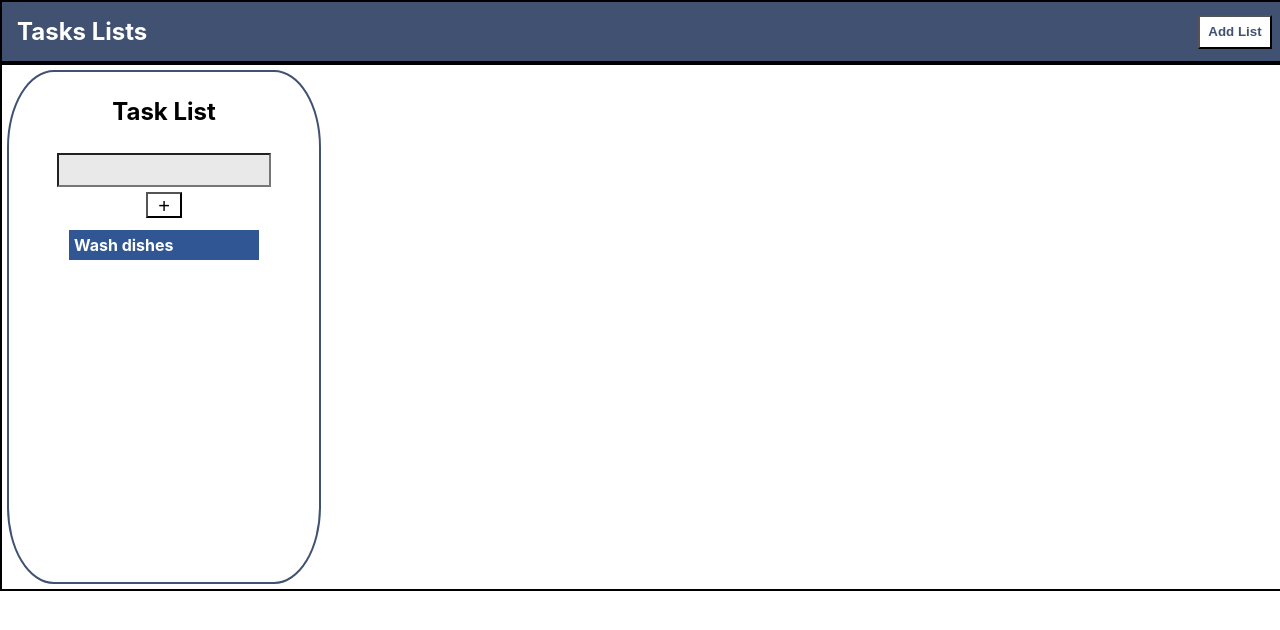
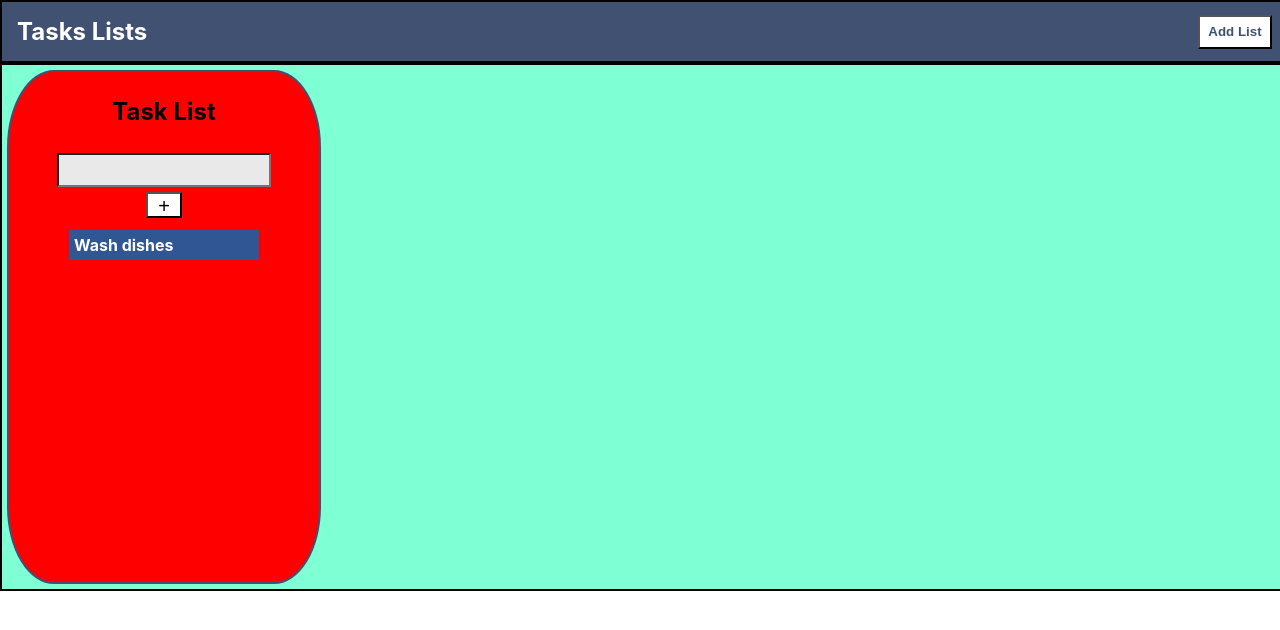
Before and after one commit to oddporson/todo-app-react, a React (Create React App) app: page / in a window 1280 px wide. Shown: the top 630 px of the page. Built offline with nearby package versions, Linux system fonts and the light colour scheme.

Commit message:
reorganized again

```diff
--- a/src/App.jsx
+++ b/src/App.jsx
@@ -7,8 +7,6 @@ import NavBar from "./components/NavBar";
 import TodoCardList from "./components/TodoCardList";
 
 const App = () => {
-  const { cards, setCards } = useState([]);
-
   return (
     <main>
       <NavBar />
--- a/src/components/TodoCardList.jsx
+++ b/src/components/TodoCardList.jsx
@@ -1,8 +1,10 @@
+import "./todocardlist.css";
+
 import TodoCardListItem from "./TodoCardListItem";
 
 const TodoCardList = () => {
   return (
-    <section>
+    <section className="cardlist">
       <TodoCardListItem title="Task List" />
     </section>
   );
--- a/src/components/TodoCardListItem.jsx
+++ b/src/components/TodoCardListItem.jsx
@@ -1,18 +1,15 @@
 import "./todocardlistitem.css";
 import TodoForm from "./TodoForm";
+import TodoList from "./TodoList";
 
-const TodoCard = (props) => {
+const TodoCardListItem = (props) => {
   return (
-    <section className="cardlist">
-      <div className="card">
-        <h2>{props.title}</h2>
-        <TodoForm />
-        <ul>
-          <li>Wash dishes</li>
-        </ul>
-      </div>
-    </section>
+    <div className="card">
+      <h2>{props.title}</h2>
+      <TodoForm />
+      <TodoList />
+    </div>
   );
 };
 
-export default TodoCard;
+export default TodoCardListItem;
--- /dev/null
+++ b/src/components/TodoList.jsx
@@ -0,0 +1,11 @@
+import "./todolist.css";
+
+const TodoList = () => {
+  return (
+    <ul>
+      <li>Wash dishes</li>
+    </ul>
+  );
+};
+
+export default TodoList;
--- a/src/components/todocardlist.css
+++ b/src/components/todocardlist.css
@@ -0,0 +1,6 @@
+.cardlist {
+  border: solid 2px black;
+  width: 100%;
+  height: 100%;
+  background-color:aquamarine
+}
--- a/src/components/todocardlistitem.css
+++ b/src/components/todocardlistitem.css
@@ -1,9 +1,3 @@
-.cardlist {
-  border: solid 2px black;
-  width: 100%;
-  height: 100%;
-}
-
 .card {
   border: solid 2px rgb(65, 81, 114);
   width: 300px;
@@ -14,23 +8,11 @@
   display: flex;
   flex-direction: column;
   align-items: center;
-  background-color:rgb(255, 255, 255)
+  /* background-color:rgb(255, 255, 255); */
+  background-color: red;
 }
 
 .card h2 {
   display: flex;
   justify-content: center;
 }
-
-.card li {
-  list-style: none;
-}
-
-.card ul {
-  background-color: rgb(48, 87, 147);
-  width: 180px;
-  padding: 5px;
-  margin: 10px;
-  color: white;
-  font-weight: bold;
-}
--- /dev/null
+++ b/src/components/todolist.css
@@ -0,0 +1,12 @@
+li{
+  list-style: none;
+}
+
+ul {
+  background-color: rgb(48, 87, 147);
+  width: 180px;
+  padding: 5px;
+  margin: 10px;
+  color: white;
+  font-weight: bold;
+}
```
